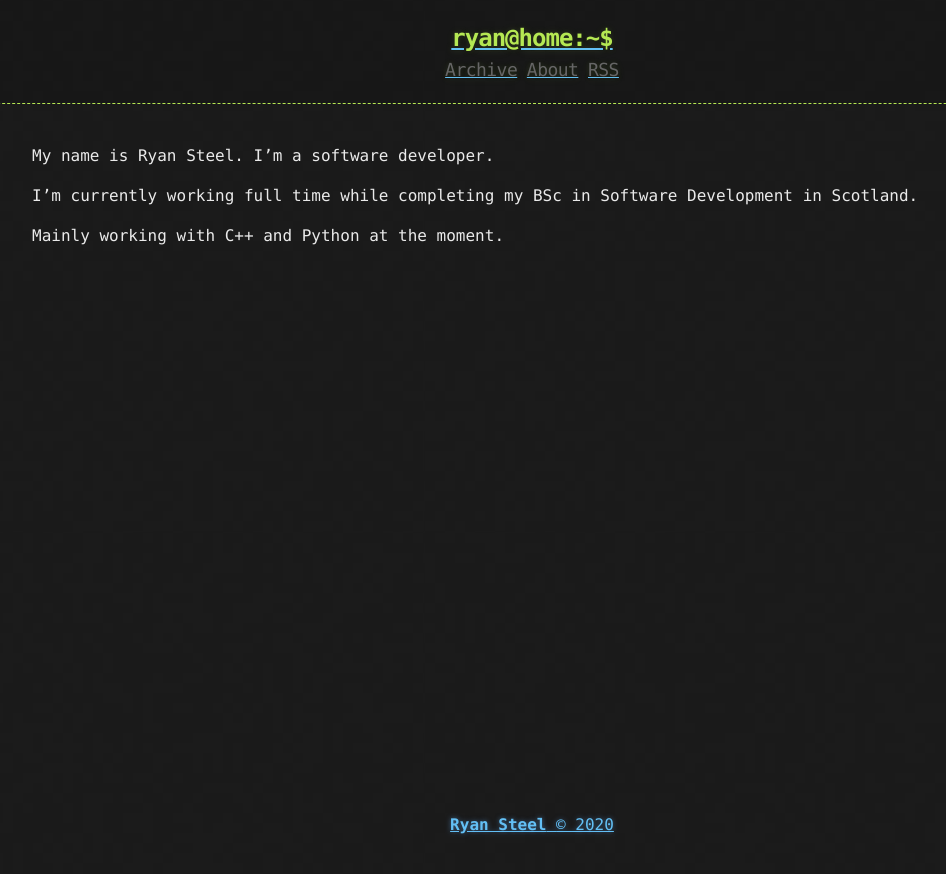
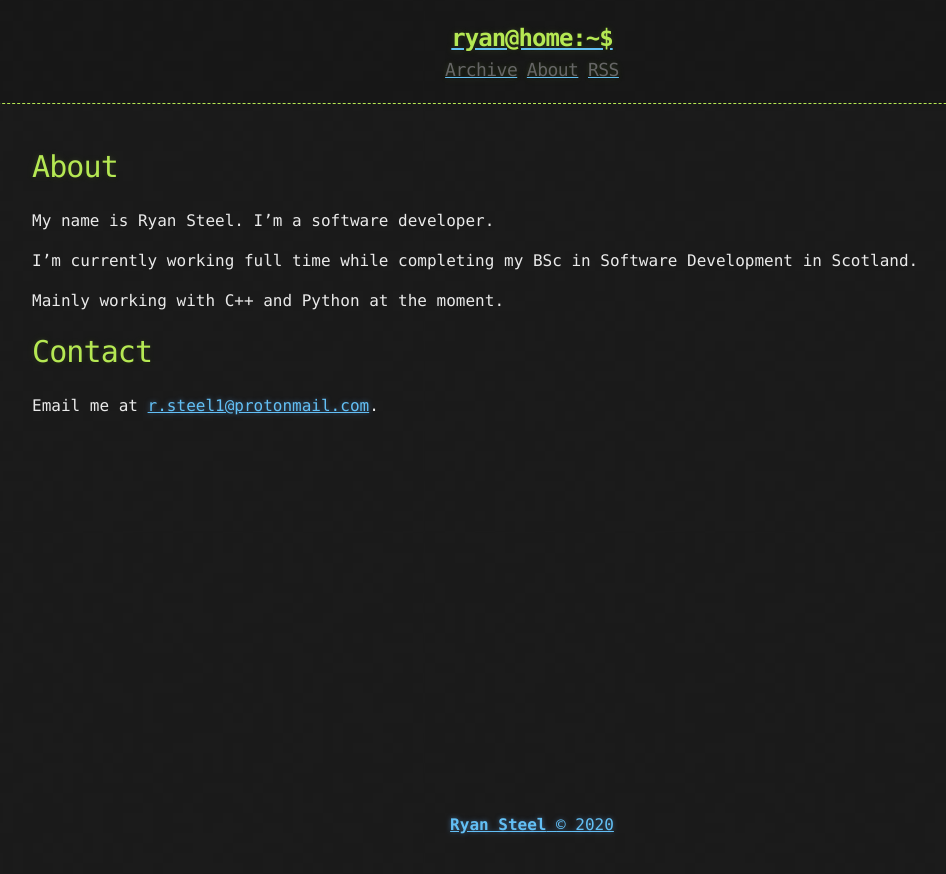
Before and after one commit to rsteel1/rsteel1.github.io, a Jekyll site: the page built from about.md, in a window 1280 px wide. Shown: the top 874 px of the page, without its empty margins (108-1054 px from the left). Built offline with Jekyll 4.4.1, drawn with Linux system fonts in a browser that asks for light colours.

Commit message:
Added contact info to About

```diff
--- a/about.md
+++ b/about.md
@@ -2,9 +2,15 @@
 layout: page
 title: About
 ---
+
+# About
 
 My name is Ryan Steel. I'm a software developer.
 
 I'm currently working full time while completing my BSc in Software Development in Scotland.
 
 Mainly working with C++ and Python at the moment.
+
+# Contact
+
+Email me at [r.steel1@protonmail.com](mailto:r.steel1@protonmail.com).
```
